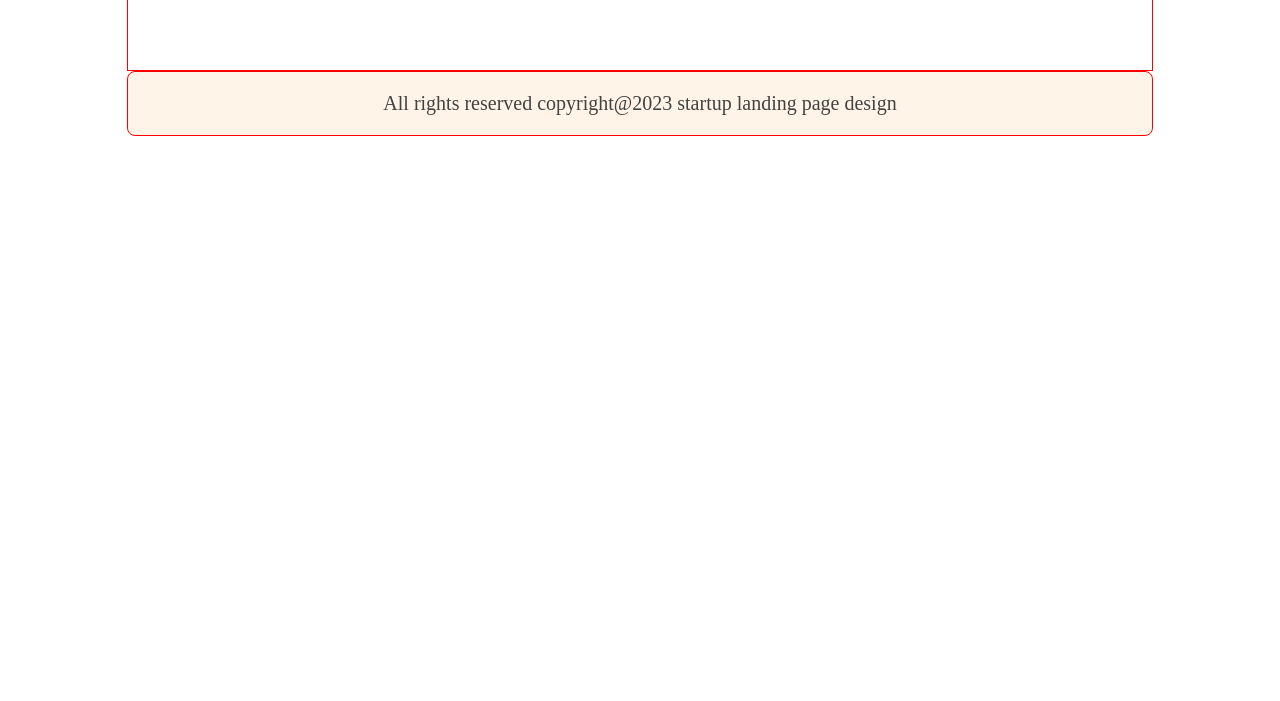
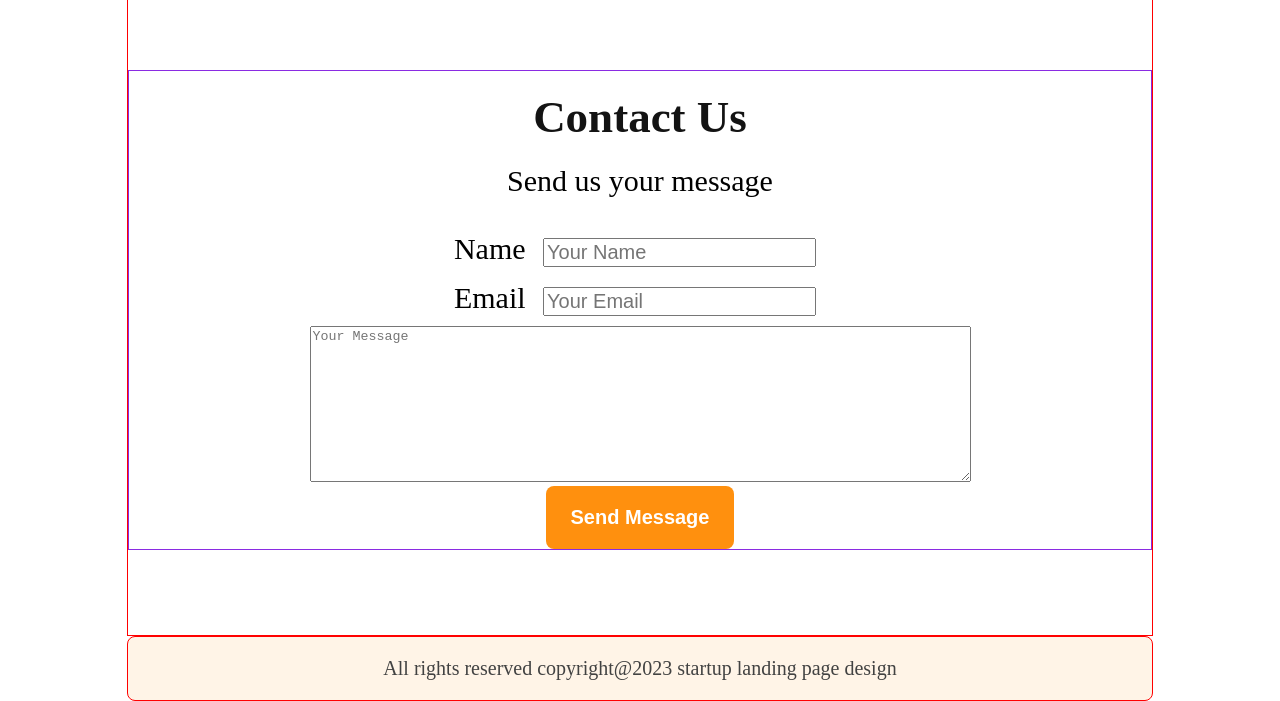
Before and after one commit to masum73/assignment-two-g3-architects, a plain HTML site: page index.html in a window 1280 px wide. Shown: the part 3519-4220 px from the top of the page. Before the commit the page ends 3655 px from the top, so only its background shows below. Drawn offline with Linux system fonts and the light colour scheme.

Commit message:
bonus section-contact us added
added - bonus section

contact us

```diff
--- a/index.html
+++ b/index.html
@@ -109,7 +109,8 @@
         <!-- facts start -->
         <section class="fact-section">
             <h1 class="fact-title">Some facts</h1>
-            <p class="fact-description">There are many variations of passages of Lorem Ipsum available, but the majority have suffered alteration.</p>
+            <p class="fact-description">There are many variations of passages of Lorem Ipsum available, but the majority
+                have suffered alteration.</p>
 
             <div class="fact-container">
                 <div class="fact">
@@ -138,8 +139,9 @@
 
         <!-- sponsors start -->
         <section class="sponsors-section">
-            <h1 class="sponsors-title" >Our Sponsors</h1>
-            <p class="sponsors-description">There are many variations of passages of Lorem Ipsum available, but the majority have suffered alteration.</p>
+            <h1 class="sponsors-title">Our Sponsors</h1>
+            <p class="sponsors-description">There are many variations of passages of Lorem Ipsum available, but the
+                majority have suffered alteration.</p>
             <div class="sponsors-container">
                 <img src="images/sponsors/spotify.png" alt="">
                 <img src="images/sponsors/amazon.png" alt="">
@@ -149,6 +151,21 @@
             </div>
         </section>
         <!-- sponsors end -->
+
+        <!-- contact us - bonus section -->
+        <section class="contact-section">
+            <div class="contact-details">
+                <h3 class="contact-title">Contact Us</h3>
+                <p class="contact-description">Send us your message</p>
+            </div>
+
+            <form action="">
+                <label for="name">Name <input type="text" name="name" id="" placeholder="Your Name"></label> <br>
+                <label for="email">Email <input type="text" name="email" id="" placeholder="Your Email"></label> <br>
+                <textarea name="message" id="" cols="80" rows="10" placeholder="Your Message"></textarea> <br>
+                <button class="header-button">Send Message</button>
+            </form>
+        </section>
     </main>
     <!-- footer -->
     <footer>
--- a/style.css
+++ b/style.css
@@ -281,6 +281,40 @@ h6{
     align-items: center;
 }
 
+/* contact us style*/
+.contact-section{
+    margin: 85px auto;
+    border: 1px solid blueviolet;
+}
+.contact-details{
+    text-align: center;
+}
+.contact-title{
+    font-weight: 700;
+    font-size: 45px;
+    line-height: 53px;
+    color: #131313;
+    text-align: center;
+    margin-top: 20px;
+    margin-bottom: 20px;
+}
+
+.contact-description{
+    margin-top: 10px;
+    font-size: 30px;
+}
+
+form{
+    text-align: center;
+}
+label{
+    font-size: 30px;
+}
+input{
+    font-size: 20px;
+    margin: 10px;
+}
+
 /* footer style */
 
 footer{
```
